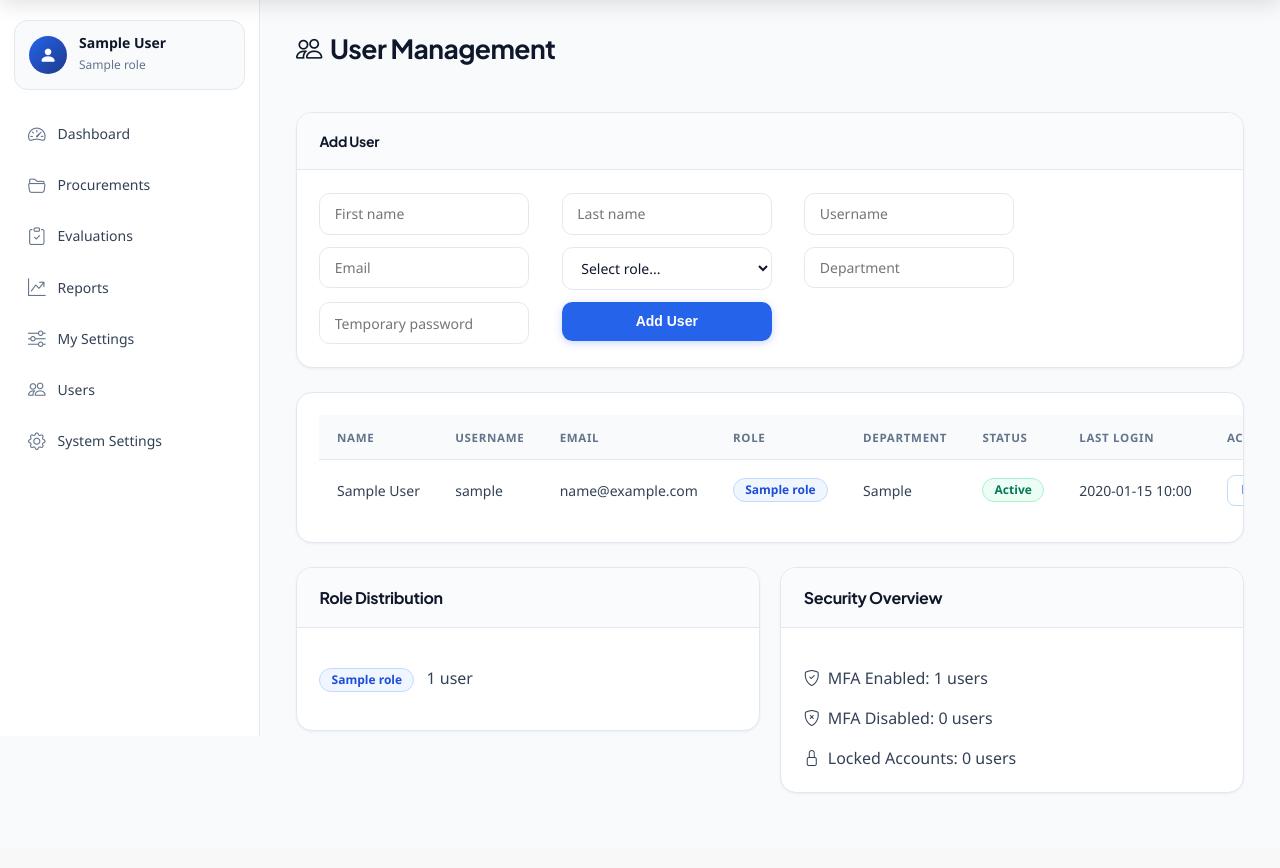
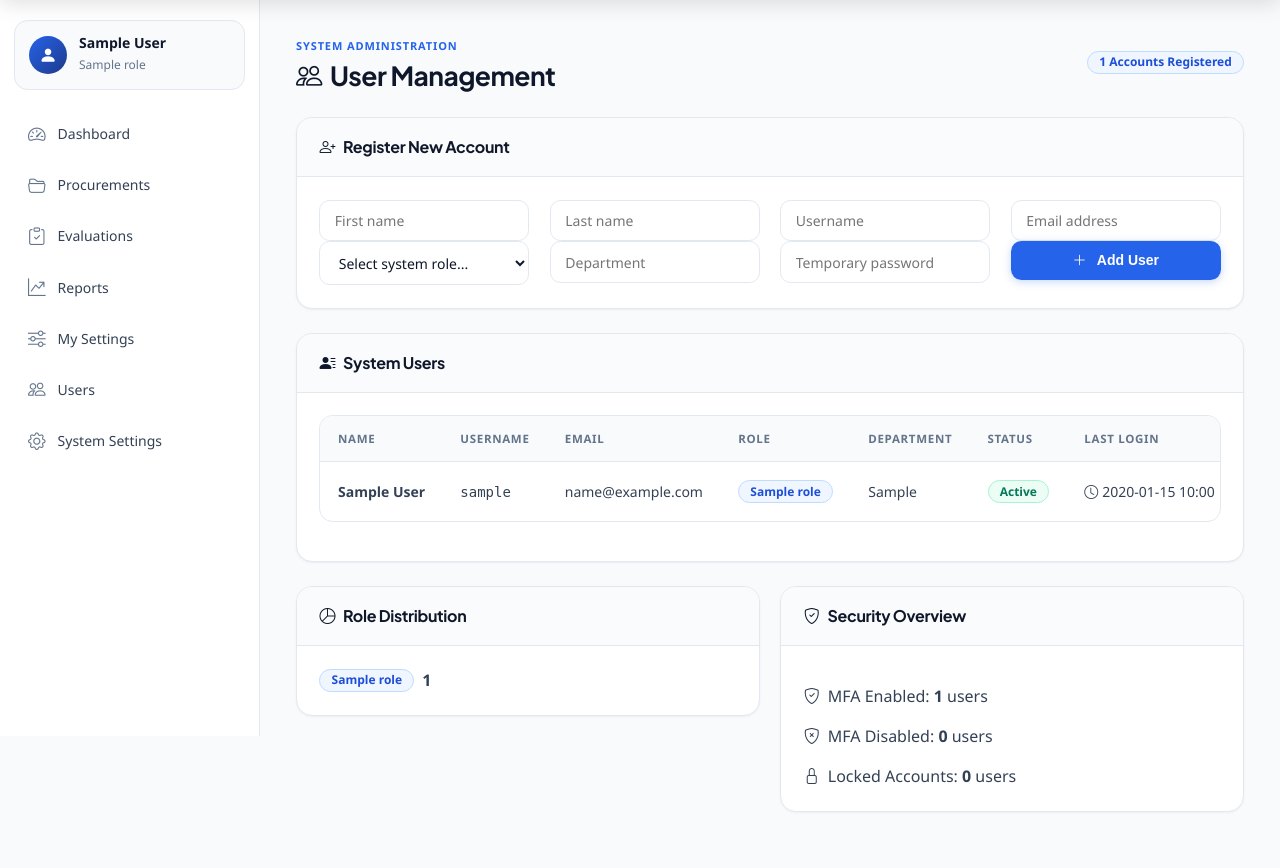
Before and after one commit to AllenMachona/BACK, a Flask app: page /admin/users in a window 1280 px wide. Shown: the part 64-932 px from the top of the page. Before the commit the page ends 857 px from the top, so only its background shows below. Run offline with Flask 3, Linux system fonts and the light colour scheme; a user stored in the database is signed in; tables that the repository leaves empty hold one stand-in row (values such as "Sample post").

Commit message:
refactor: wrap admin users table in card-level horizontal scroll container

```diff
--- a/ebms_flask/ebms_flask/app/templates/admin_users.html
+++ b/ebms_flask/ebms_flask/app/templates/admin_users.html
@@ -4,41 +4,60 @@
 {% set active_nav = 'admin' %}
 
 <div class="d-flex justify-content-between align-items-center mb-4">
-    <h2><i class="bi bi-people me-2"></i>User Management</h2>
+    <div>
+        <span class="eyebrow">System Administration</span>
+        <h2 class="mb-0"><i class="bi bi-people me-2 text-primary"></i>User Management</h2>
+    </div>
+    <span class="badge badge-primary">{{ users|length }} Accounts Registered</span>
 </div>
 
 <div class="card mb-4">
-    <div class="card-header bg-white"><h6 class="mb-0">Add User</h6></div>
+    <div class="card-header bg-white"><h5 class="mb-0"><i class="bi bi-person-plus me-2 text-primary"></i>Register New Account</h5></div>
     <div class="card-body">
-        <form method="POST" action="{{ url_for('admin.create_user') }}" class="row" style="gap: 0.75rem;">
+        <form method="POST" action="{{ url_for('admin.create_user') }}">
+            <div class="row g-3">
                 <div class="col-md-3"><input type="text" name="first_name" class="form-control" placeholder="First name" required></div>
                 <div class="col-md-3"><input type="text" name="last_name" class="form-control" placeholder="Last name" required></div>
                 <div class="col-md-3"><input type="text" name="username" class="form-control" placeholder="Username" required></div>
-            <div class="col-md-3"><input type="email" name="email" class="form-control" placeholder="Email" required></div>
+                <div class="col-md-3"><input type="email" name="email" class="form-control" placeholder="Email address" required></div>
                 <div class="col-md-3">
                     <select name="role_id" class="form-select" required>
-                    <option value="">Select role...</option>
+                        <option value="">Select system role...</option>
                         {% for r in roles %}<option value="{{ r.id }}">{{ r.name }}</option>{% endfor %}
                     </select>
                 </div>
                 <div class="col-md-3"><input type="text" name="department" class="form-control" placeholder="Department"></div>
                 <div class="col-md-3"><input type="password" name="password" class="form-control" placeholder="Temporary password" required></div>
-            <div class="col-md-3"><button type="submit" class="btn btn-primary w-100">Add User</button></div>
+                <div class="col-md-3"><button type="submit" class="btn btn-primary w-100"><i class="bi bi-plus-lg me-1"></i>Add User</button></div>
+            </div>
         </form>
     </div>
 </div>
 
-<div class="card">
+<div class="card mb-4">
+    <div class="card-header bg-white d-flex justify-content-between align-items-center">
+        <h5 class="mb-0"><i class="bi bi-person-lines-fill me-2 text-muted"></i>System Users</h5>
+    </div>
     <div class="card-body">
+        <div class="table-responsive">
             <table class="table table-hover align-middle">
-            <thead class="table-light">
-                <tr><th>Name</th><th>Username</th><th>Email</th><th>Role</th><th>Department</th><th>Status</th><th>Last Login</th><th>Actions</th></tr>
+                <thead>
+                    <tr>
+                        <th>Name</th>
+                        <th>Username</th>
+                        <th>Email</th>
+                        <th>Role</th>
+                        <th>Department</th>
+                        <th>Status</th>
+                        <th>Last Login</th>
+                        <th class="text-end">Actions</th>
+                    </tr>
                 </thead>
                 <tbody>
                     {% for u in users %}
                     <tr>
-                    <td>{{ u.full_name() }}</td>
-                    <td>{{ u.username }}</td>
+                        <td class="fw-bold text-dark">{{ u.full_name() }}</td>
+                        <td><code>{{ u.username }}</code></td>
                         <td>{{ u.email }}</td>
                         <td><span class="badge badge-info">{{ u.role.name }}</span></td>
                         <td>{{ u.department or '—' }}</td>
@@ -46,10 +65,10 @@
                             {% if u.is_active %}<span class="badge badge-success">Active</span>
                             {% else %}<span class="badge badge-secondary">Inactive</span>{% endif %}
                         </td>
-                    <td>{{ u.last_login.strftime('%Y-%m-%d %H:%M') if u.last_login else 'Never' }}</td>
-                    <td>
+                        <td><i class="bi bi-clock me-1 text-muted"></i>{{ u.last_login.strftime('%Y-%m-%d %H:%M') if u.last_login else 'Never' }}</td>
+                        <td class="text-end">
                             <form method="POST" action="{{ url_for('admin.toggle_active', user_id=u.id) }}" style="display:inline;">
-                            <button type="submit" class="btn btn-sm btn-outline-primary">
+                                <button type="submit" class="btn btn-sm {{ 'btn-outline-danger' if u.is_active else 'btn-outline-success' }}">
                                     {{ 'Deactivate' if u.is_active else 'Activate' }}
                                 </button>
                             </form>
@@ -60,27 +79,33 @@
             </table>
         </div>
     </div>
+</div>
 
-<div class="row mt-4">
+<div class="row">
     <div class="col-md-6">
         <div class="card">
-            <div class="card-header bg-white"><h5 class="mb-0">Role Distribution</h5></div>
+            <div class="card-header bg-white"><h5 class="mb-0"><i class="bi bi-pie-chart me-2 text-primary"></i>Role Distribution</h5></div>
             <div class="card-body">
+                <div class="d-flex flex-wrap gap-2">
                     {% for name, count in role_distribution %}
-                <p><span class="badge badge-info me-2">{{ name }}</span> {{ count }} user{{ 's' if count != 1 }}</p>
+                    <div class="p-2 border rounded bg-light d-flex align-items-center gap-2">
+                        <span class="badge badge-info">{{ name }}</span>
+                        <strong class="text-dark">{{ count }}</strong>
+                    </div>
                     {% else %}
-                <p class="text-muted mb-0">No users yet.</p>
+                    <p class="text-muted mb-0">No users registered.</p>
                     {% endfor %}
+                </div>
             </div>
         </div>
     </div>
     <div class="col-md-6">
         <div class="card">
-            <div class="card-header bg-white"><h5 class="mb-0">Security Overview</h5></div>
+            <div class="card-header bg-white"><h5 class="mb-0"><i class="bi bi-shield-check me-2 text-primary"></i>Security Overview</h5></div>
             <div class="card-body">
-                <p class="mb-1"><i class="bi bi-shield-check text-success me-2"></i>MFA Enabled: {{ mfa_enabled }} users</p>
-                <p class="mb-1"><i class="bi bi-shield-x text-warning me-2"></i>MFA Disabled: {{ mfa_disabled }} users</p>
-                <p class="mb-0"><i class="bi bi-lock text-danger me-2"></i>Locked Accounts: {{ locked }} users</p>
+                <p class="mb-2"><i class="bi bi-shield-check text-success me-2 fs-5"></i>MFA Enabled: <strong>{{ mfa_enabled }}</strong> users</p>
+                <p class="mb-2"><i class="bi bi-shield-x text-warning me-2 fs-5"></i>MFA Disabled: <strong>{{ mfa_disabled }}</strong> users</p>
+                <p class="mb-0"><i class="bi bi-lock text-danger me-2 fs-5"></i>Locked Accounts: <strong>{{ locked }}</strong> users</p>
             </div>
         </div>
     </div>
```
Lines whose indentation alone changed are shown as unchanged.
